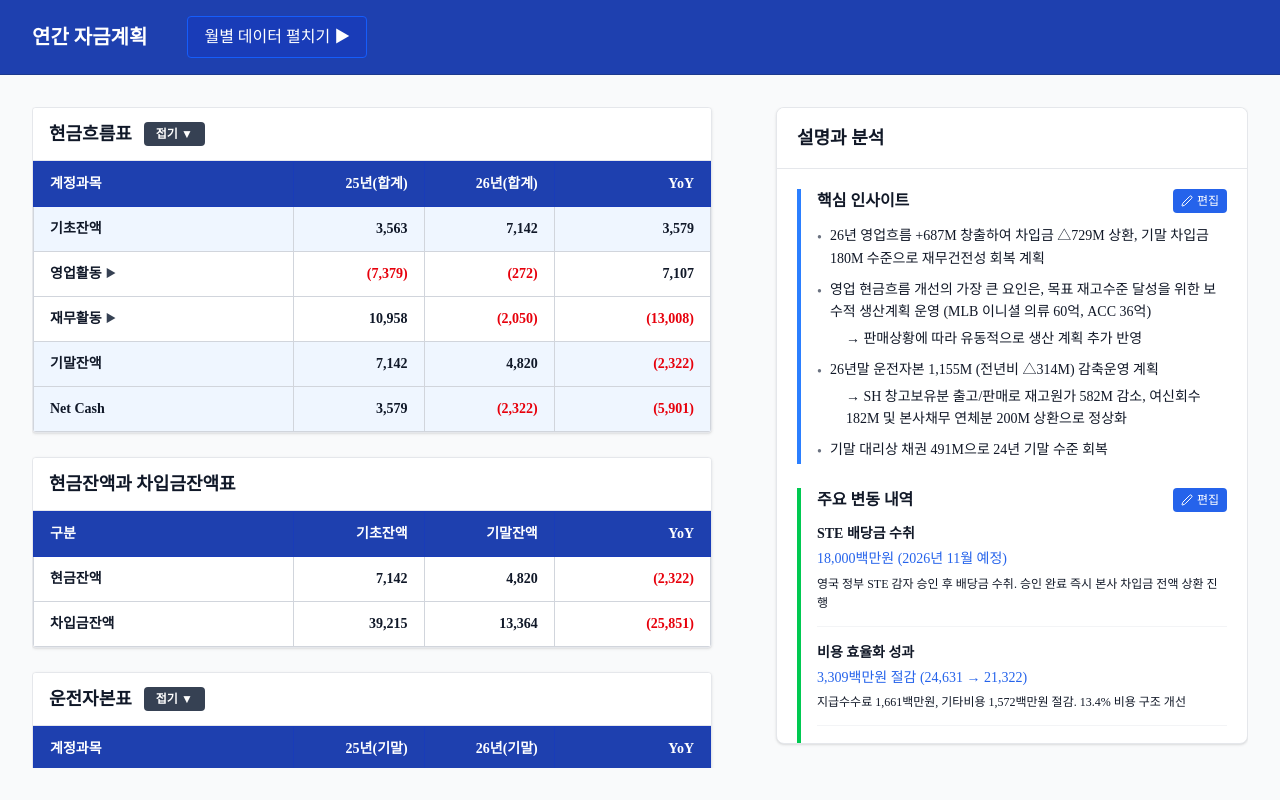
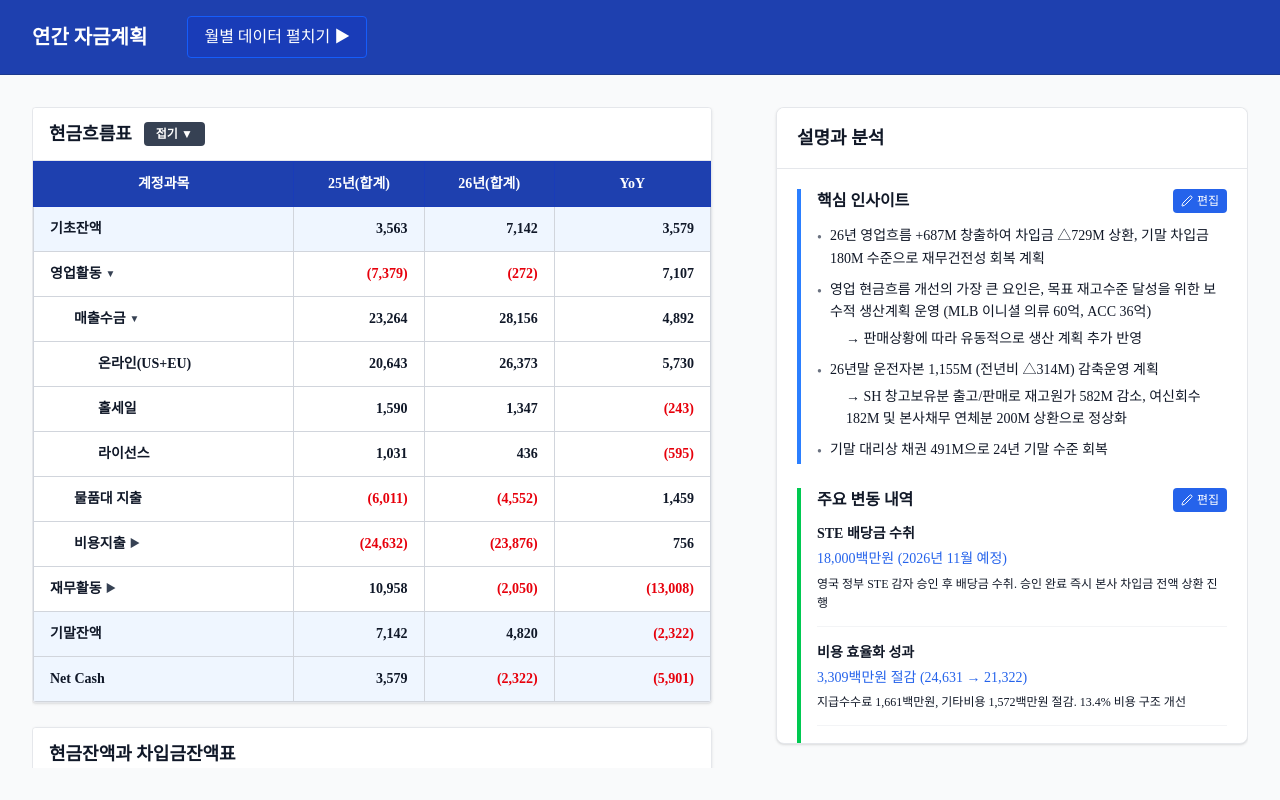
Before and after one commit to kyeongsoo88/stocashnew, a Next.js app: page / in a window 1280 px wide. Built offline with nearby package versions, Linux system fonts and the light colour scheme; a web font is replaced by a local one.

Commit message:
Table header center align, default expand state for cashflow

```diff
--- a/components/DataTable.tsx
+++ b/components/DataTable.tsx
@@ -123,20 +123,26 @@ export const DataTable: React.FC<DataTableProps> = ({
 
   const tree = useMemo(() => buildTree(rows), [rows]);
 
-  // init expanded state
+  // init expanded state - 기본값: 영업활동, 매출수금만 펼침
   useEffect(() => {
     const state: Record<string, boolean> = {};
     function init(nodes: TreeRow[]) {
       nodes.forEach(n => {
         if (n.children.length > 0) {
-          state[n.id] = expandAll;
+          const name = n.data[0] || '';
+          // 영업활동, 매출수금만 펼침 / 비용지출, 재무활동은 접힘
+          if (name.includes('영업활동') || name.includes('매출수금')) {
+            state[n.id] = true;
+          } else {
+            state[n.id] = false;
+          }
           init(n.children);
         }
       });
     }
     init(tree);
     setExpanded(state);
-  }, [expandAll, tree]);
+  }, [tree]);
 
   const toggle = (id: string) =>
     setExpanded(prev => ({ ...prev, [id]: !(prev[id] ?? false) }));
@@ -171,11 +177,11 @@ export const DataTable: React.FC<DataTableProps> = ({
                     key={i}
                     style={{ backgroundColor: headerBg, color: headerText }}
                     className={cn(
-                      'px-4 py-3 border font-bold whitespace-nowrap',
+                      'px-4 py-3 border font-bold whitespace-nowrap text-center',
                       headerStyle === 'dark' ? 'border-blue-800' : 'border-gray-300',
-                      i === 0 && 'sticky left-0 z-30 text-left min-w-[200px] pl-4',
-                      i !== 0 && !isLast && 'text-right min-w-[100px]',
-                      isLast && 'text-right min-w-[120px]',
+                      i === 0 && 'sticky left-0 z-30 min-w-[200px]',
+                      i !== 0 && !isLast && 'min-w-[100px]',
+                      isLast && 'min-w-[120px]',
                     )}
                   >
                     {h}
```
